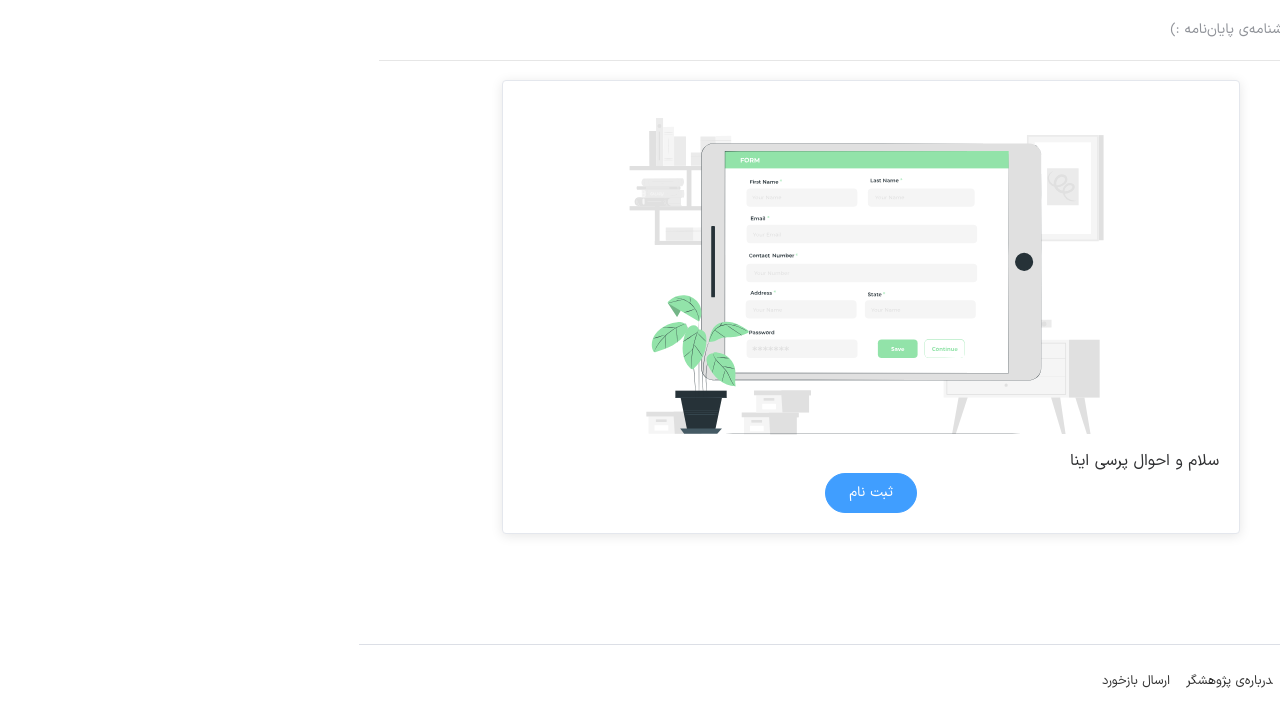
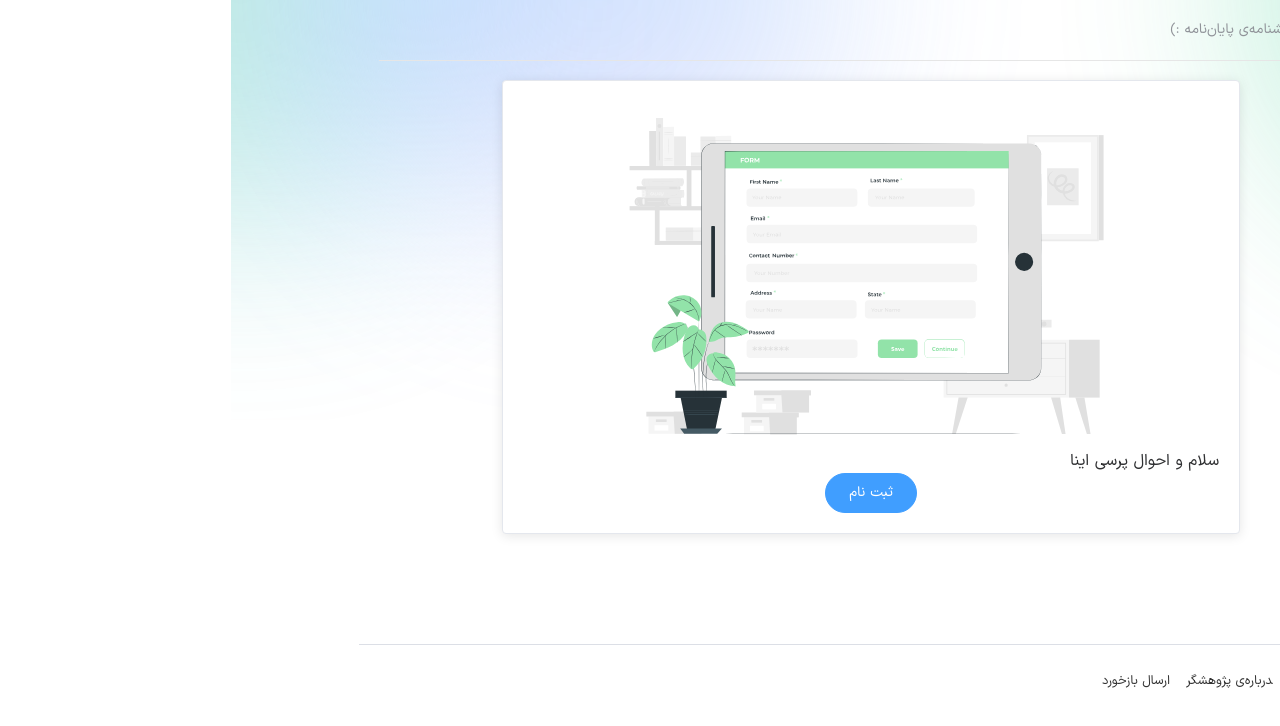
Before and after one commit to ashkantaravati/thesis-survey-app-front, a Vue app: page / in a window 1280 px wide. Shown: the top 726 px of the page. Built offline with nearby package versions, Linux system fonts and the light colour scheme.

Commit message:
add background image for body

```diff
--- a/src/App.vue
+++ b/src/App.vue
@@ -1,6 +1,6 @@
 
 <template>
-  <div class="common-layout">
+  <div class="common-layout add-bg">
     <el-container class="body-container">
       <el-header class="header">
         <el-menu
@@ -51,6 +51,27 @@ body {
   line-height: 24px;
   color: #333;
   background: #fff;
+  position: relative;
+}
+body::before{
+  content: "";
+    display: block;
+    width: 100%;
+    height: 420px;
+    position: absolute;
+    top: 0;
+    left: 50%;
+    background: url(./assets/images/colorfull-bg.svg) no-repeat 50%;
+    transform: translateX(-50%);
+    /* z-index: 1; */
+        opacity: .7;
+}
+@media screen and (max-width: 768px) {
+body::before{
+    left: 60%;
+    background: url(./assets/images/colorfull-bg.svg) no-repeat 60%;
+    transform: translateX(-60%);
+}
 }
 a,
 a:hover,
@@ -61,6 +82,9 @@ a:focus {
 .el-button,
 .el-step__icon-inner {
   font-family: "IRANSansX" !important;
+}
+.el-menu{
+  background-color: transparent !important;
 }
 
 @media screen and (min-width: 768px) {
```
Also changed, not shown: src/assets/images/colorfull-bg.svg (added).
